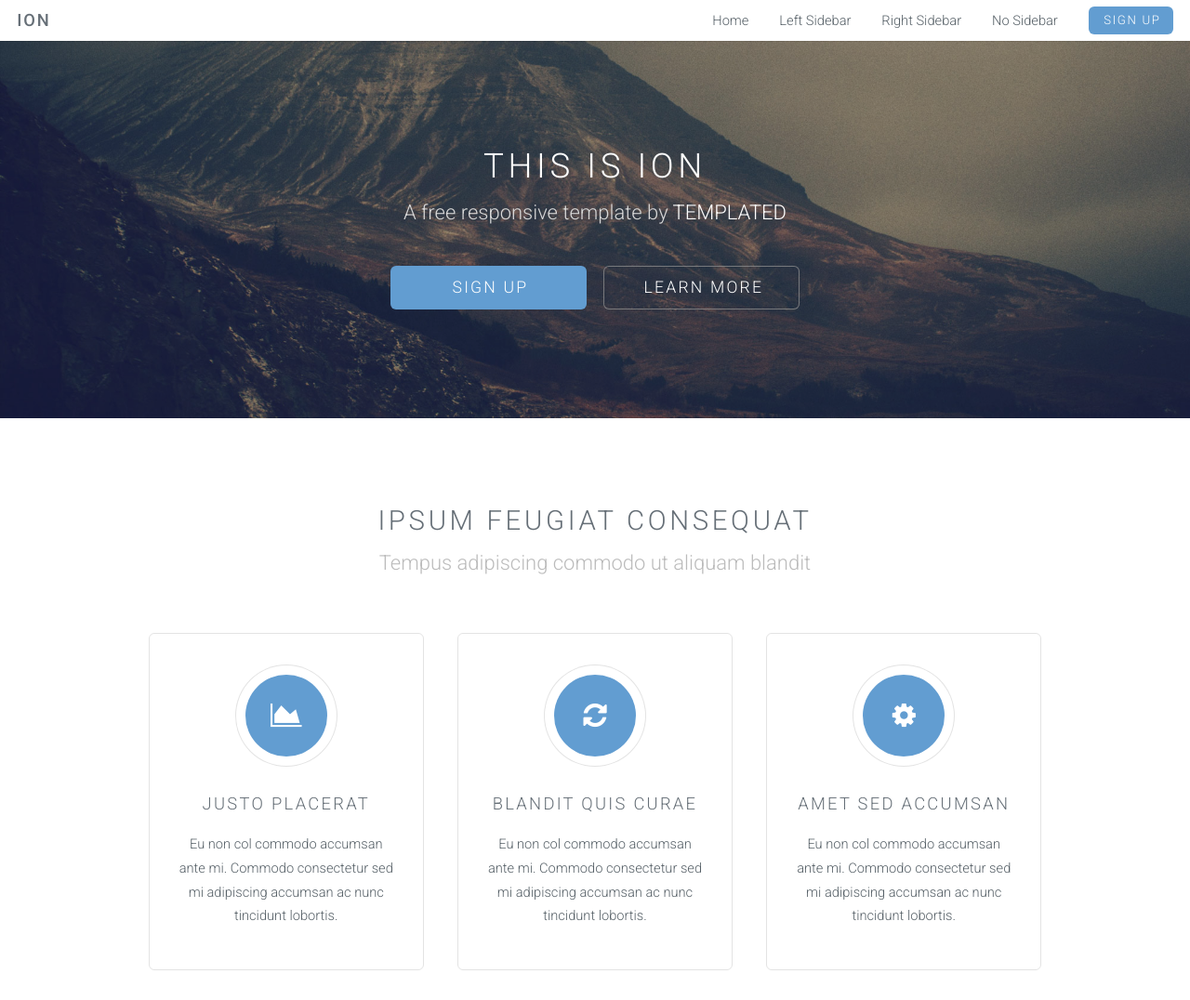
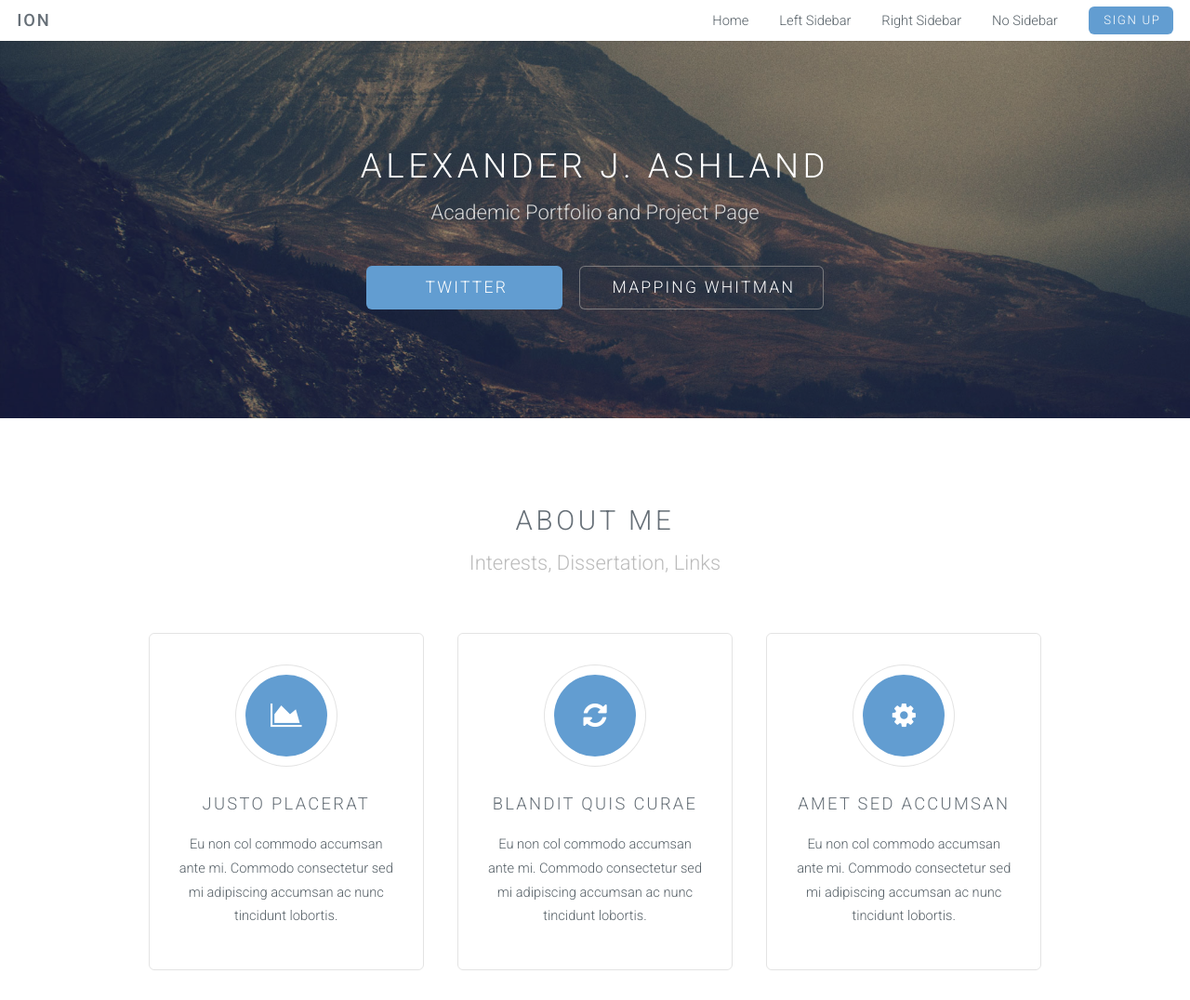
Before and after one commit to alexashland/alexashland, a plain HTML site: page index.html in a window 1280 px wide. Shown: the top 1076 px of the page at 93% size. Drawn offline with Linux system fonts and the light colour scheme.

Commit message:
changed index.html

```diff
--- a/index.html
+++ b/index.html
@@ -6,7 +6,7 @@
 -->
 <html>
 	<head>
-		<title>Ion by TEMPLATED</title>
+		<title>Alex Ashland</title>
 		<meta http-equiv="content-type" content="text/html; charset=utf-8" />
 		<meta name="description" content="" />
 		<meta name="keywords" content="" />
@@ -40,11 +40,11 @@
 		<!-- Banner -->
 			<section id="banner">
 				<div class="inner">
-					<h2>This is Ion</h2>
-					<p>A free responsive template by <a href="http://templated.co">TEMPLATED</a></p>
+					<h2>Alexander J. Ashland</h2>
+					<p>Academic Portfolio and Project Page</p>
 					<ul class="actions">
-						<li><a href="#content" class="button big special">Sign Up</a></li>
-						<li><a href="#elements" class="button big alt">Learn More</a></li>
+						<li><a href="https://twitter.com/AshlandAlex" class="button big special">Twitter</a></li>
+						<li><a href="http://geog3540.github.io/whitman/" class="button big alt">Mapping Whitman</a></li>
 					</ul>
 				</div>
 			</section>
@@ -52,8 +52,8 @@
 		<!-- One -->
 			<section id="one" class="wrapper style1">
 				<header class="major">
-					<h2>Ipsum feugiat consequat</h2>
-					<p>Tempus adipiscing commodo ut aliquam blandit</p>
+					<h2>About Me</h2>
+					<p>Interests, Dissertation, Links</p>
 				</header>
 				<div class="container">
 					<div class="row">
```
